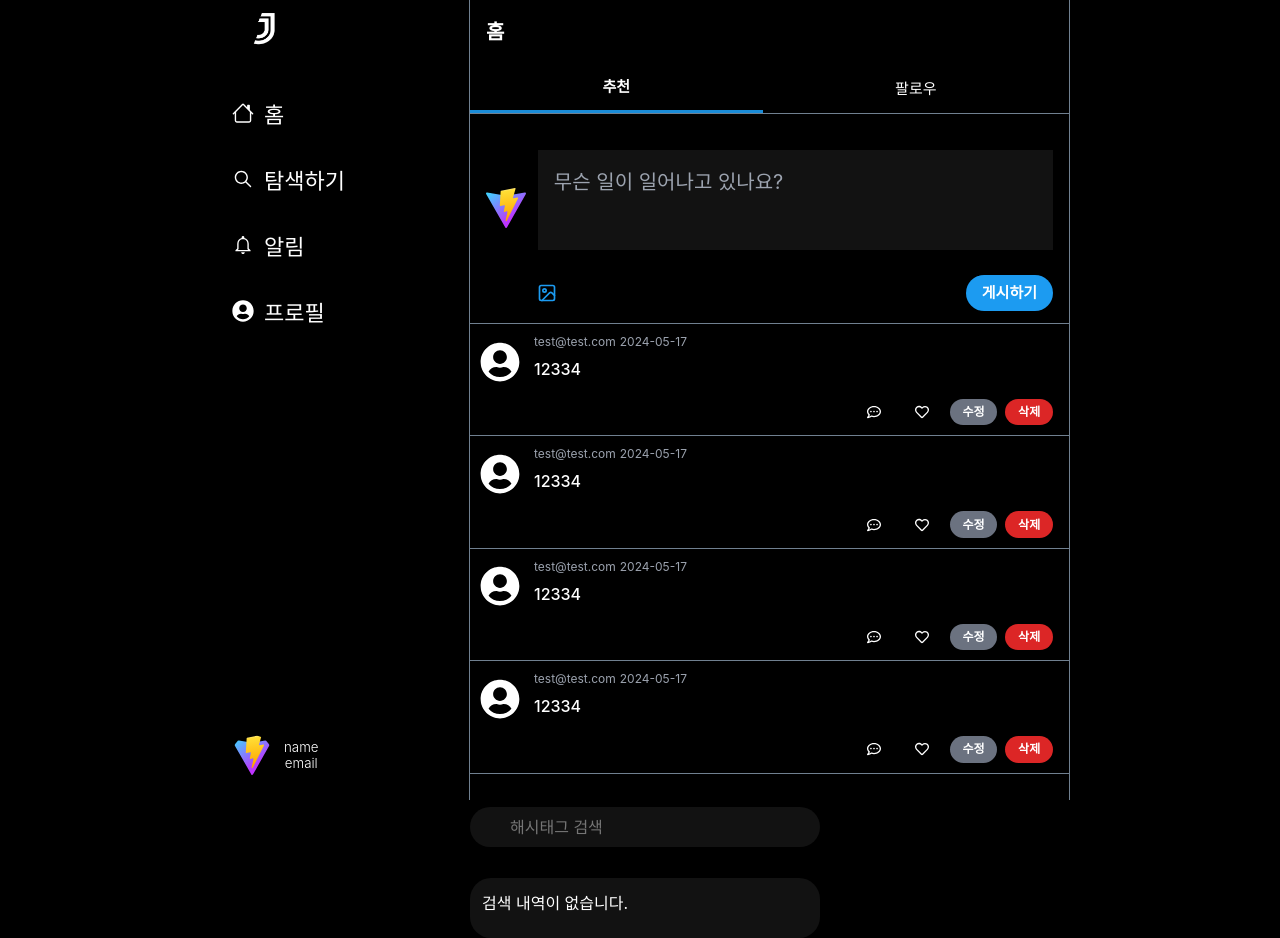
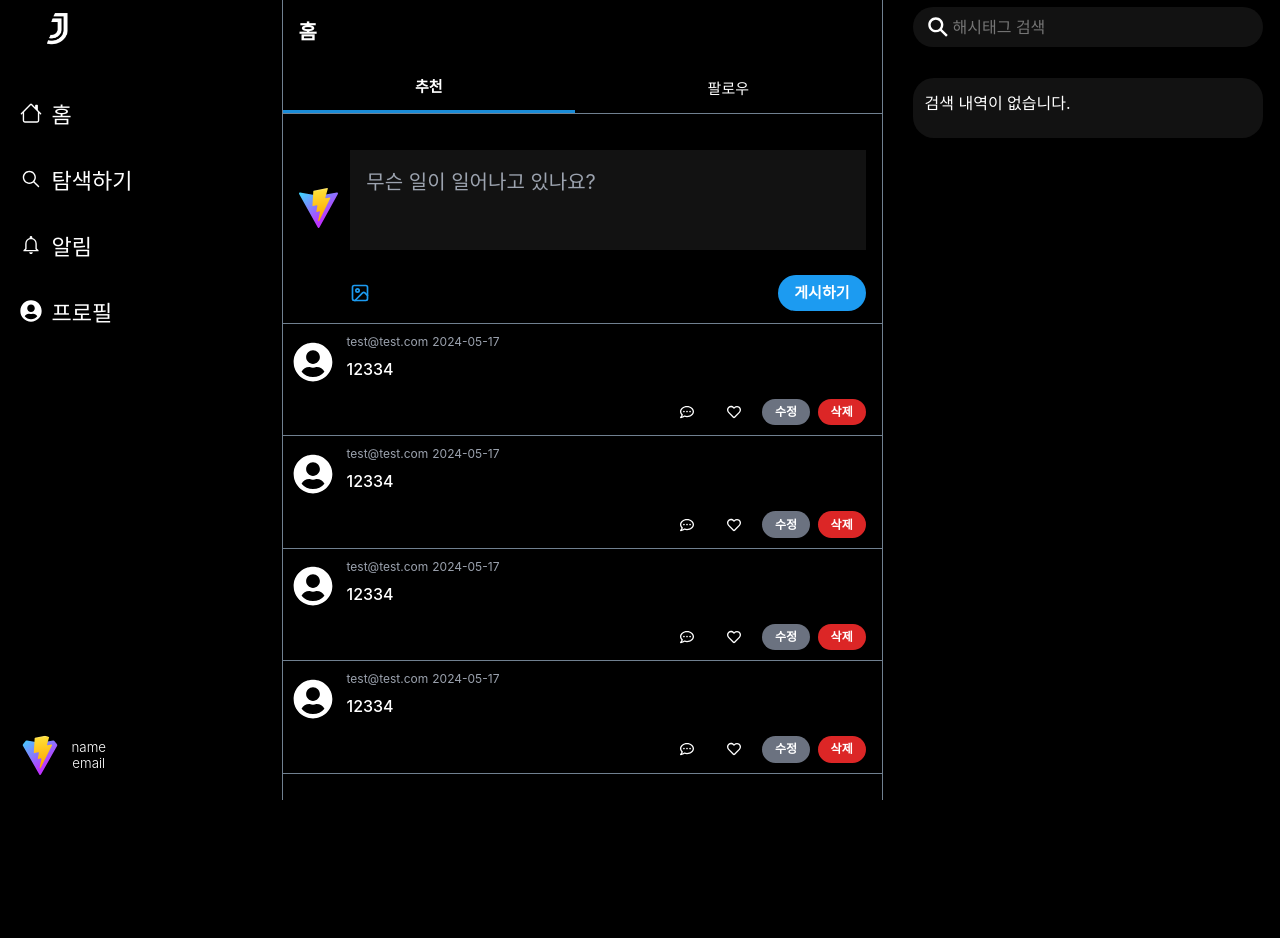
Before and after one commit to jm-316/Jwitter, a React (Vite) app: page / in a window 1280 px wide. After the commit the page ends 800 px from the top, so only its background shows below. Built offline with nearby package versions, Linux system fonts and the light colour scheme.

Commit message:
layout css 수정

```diff
--- a/src/components/LogoutButton.module.scss
+++ b/src/components/LogoutButton.module.scss
@@ -9,7 +9,7 @@
   border: none;
   align-items: center;
   justify-content: flex-start;
-  margin-left: 200px;
+  // margin-left: 80px;
   background-color: $background;
   color: $white;
   margin-top: auto;
--- a/src/components/Menu.module.scss
+++ b/src/components/Menu.module.scss
@@ -5,7 +5,7 @@
   align-items: center;
   justify-content: flex-start;
   padding: 12px;
-  margin-left: 200px;
+  // margin-left: 90px;
   border-radius: 30px;
   margin-bottom: 10px;
   font-size: 22px;
@@ -24,7 +24,6 @@
 nav {
   margin-top: 20px;
   padding: 20px 0;
-  flex-grow: 1;
 
   li {
     list-style-type: none;
--- a/src/components/layout/AppLayout.module.scss
+++ b/src/components/layout/AppLayout.module.scss
@@ -3,21 +3,23 @@
 .container {
   display: flex;
   align-items: stretch;
+  justify-content: center;
   height: 100vh;
+  margin: 0 auto;
 }
 
 .left__section__wrapper {
-  width: 450px;
+  width: 275px;
   height: 100%;
   display: flex;
   flex-direction: column;
-  justify-content: start;
-  margin-left: 20px;
+  justify-content: flex-end;
   border-right: 1px solid $border;
 }
 
 .left__section {
   padding: 20px;
+  align-items: flex-end;
 }
 
 .left__sectionFixed {
@@ -29,6 +31,12 @@
 .logoPill {
   display: flex;
   align-items: center;
-  justify-content: center;
   margin-bottom: 20px;
 }
+
+.right__section {
+  width: 990px;
+  display: flex;
+  flex-direction: row;
+  gap: 30px;
+}
--- a/src/components/layout/AppLayout.tsx
+++ b/src/components/layout/AppLayout.tsx
@@ -20,7 +20,7 @@ export default function AppLayout() {
         <Menu />
         <LogoutButton />
       </header>
-      <div>
+      <div className={styles.right__section}>
         <Outlet />
       </div>
     </div>
```
